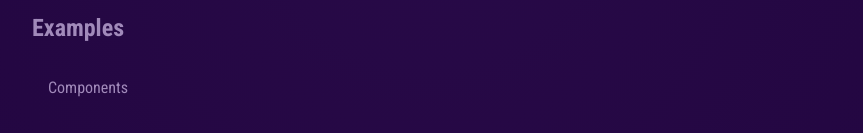
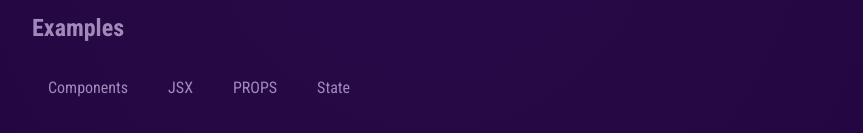
Before and after one commit to rajesh151/01-starting-project, a React (Vite) app: page / in a window 1280 px wide. Shown: the part 737-870 px from the top of the page, without its empty margins (208-1071 px from the left). Built offline with nearby package versions, Linux system fonts and the light colour scheme.

Commit message:
feat: Add Multiple tab components

```diff
--- a/src/App.jsx
+++ b/src/App.jsx
@@ -25,6 +25,9 @@ function App() {
           <h2>Examples</h2>
           <menu>
             <TabButton>Components</TabButton>
+            <TabButton>JSX</TabButton>
+            <TabButton>PROPS</TabButton>
+            <TabButton>State</TabButton>
           </menu>
         </section>
       </main>
```
